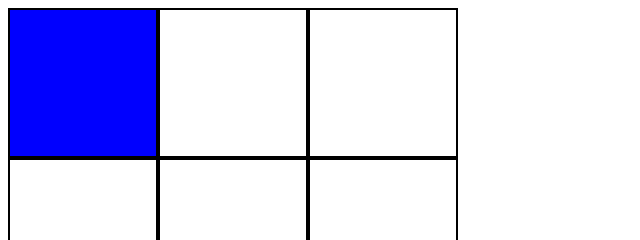
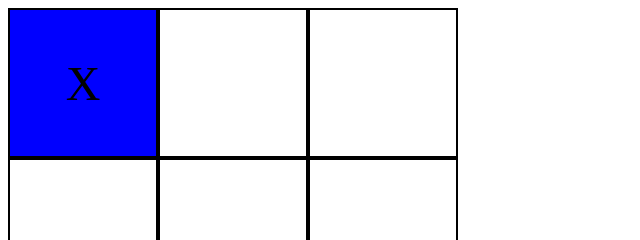
Before and after one commit to bluolightning/tic-tac-toe, a plain HTML site: page index.html in a window 1280 px wide. Both pictures are taken after a click on the element 83 px from the left and 83 px from the top of the page. Shown: the top 240 px of the page, 0-640 px from the left. Drawn offline with Linux system fonts and the light colour scheme.

Commit message:
Display an 'X' or an 'O' on selected quares

```diff
--- a/script.js
+++ b/script.js
@@ -50,12 +50,16 @@ function play(slot) {
             }
         }
 
+        let slotSelector = document.querySelector(`.${slot}`);
+
         if (xCount > oCount) {
             gameboard[slot] = pTwo.target;
-            document.querySelector(`.${slot}`).classList.add("oSelect");
+            slotSelector.classList.add("oSelect");
+            slotSelector.textContent = "O";
         } else {
             gameboard[slot] = pOne.target;
-            document.querySelector(`.${slot}`).classList.add("xSelect");
+            slotSelector.classList.add("xSelect");
+            slotSelector.textContent = "X";
         }
 
         winLose();
--- a/styles.css
+++ b/styles.css
@@ -10,6 +10,10 @@
     height: var(--size);
     width: var(--size);
     border: 2px solid black;
+    display: flex;
+    justify-content: center;
+    align-items: center;
+    font-size: 48px;
 }
 
 .container {
```
